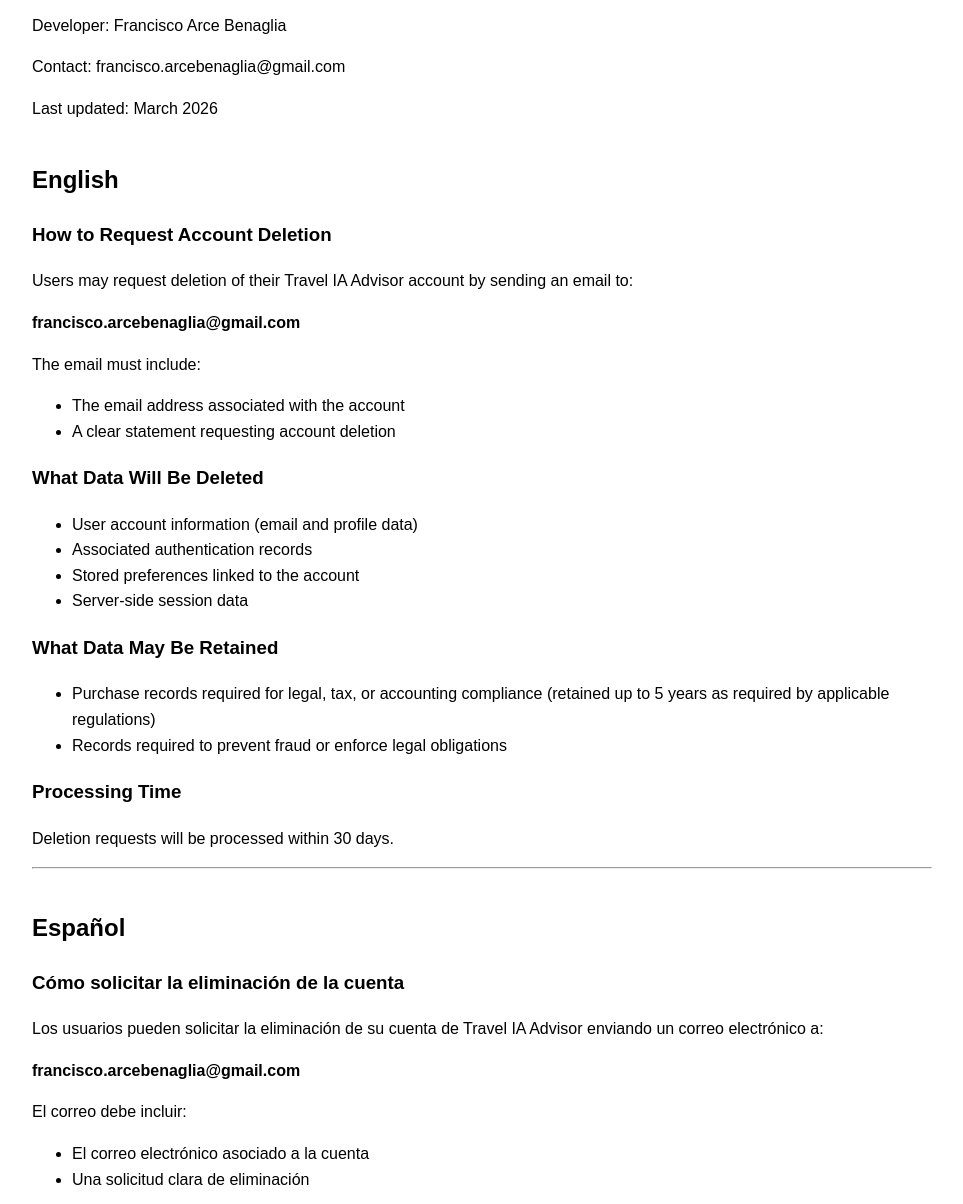
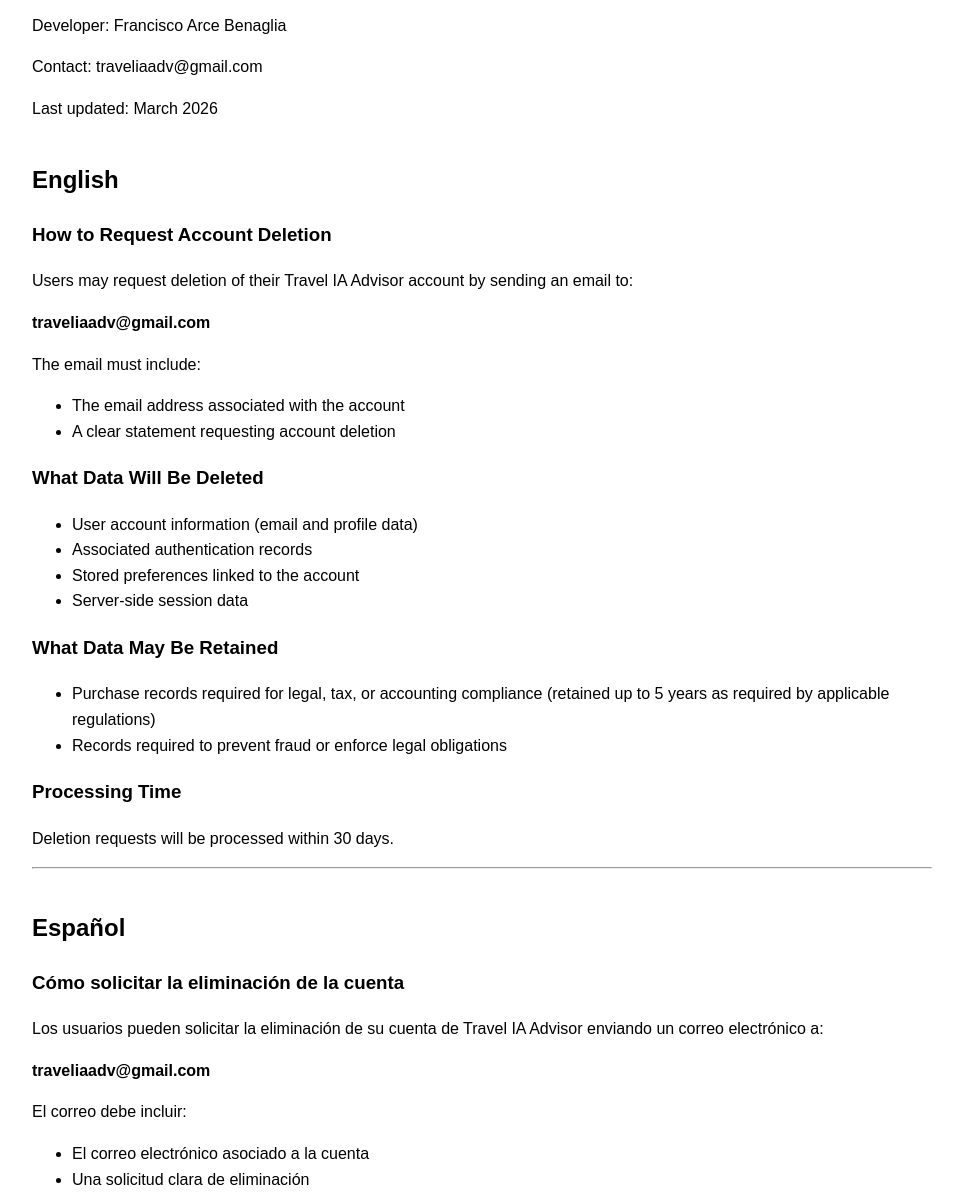
Before and after one commit to franbenaglia/traveliaadvisor-privacy, a plain HTML site: page account-deletion.html in a window 1280 px wide. Shown: the part 96-1300 px from the top of the page, without its empty margins (158-1121 px from the left). Drawn offline with Linux system fonts and the light colour scheme.

Commit message:
cambio correo

```diff
--- a/account-deletion.html
+++ b/account-deletion.html
@@ -14,14 +14,14 @@
 
 <h1>Travel IA Advisor – Account and Data Deletion</h1>
 <p>Developer: Francisco Arce Benaglia</p>
-<p>Contact: francisco.arcebenaglia@gmail.com</p>
+<p>Contact: traveliaadv@gmail.com</p>
 <p>Last updated: March 2026</p>
 
 <h2>English</h2>
 
 <h3>How to Request Account Deletion</h3>
 <p>Users may request deletion of their Travel IA Advisor account by sending an email to:</p>
-<p><strong>francisco.arcebenaglia@gmail.com</strong></p>
+<p><strong>traveliaadv@gmail.com</strong></p>
 
 <p>The email must include:</p>
 <ul>
@@ -52,7 +52,7 @@
 
 <h3>Cómo solicitar la eliminación de la cuenta</h3>
 <p>Los usuarios pueden solicitar la eliminación de su cuenta de Travel IA Advisor enviando un correo electrónico a:</p>
-<p><strong>francisco.arcebenaglia@gmail.com</strong></p>
+<p><strong>traveliaadv@gmail.com</strong></p>
 
 <p>El correo debe incluir:</p>
 <ul>
```
